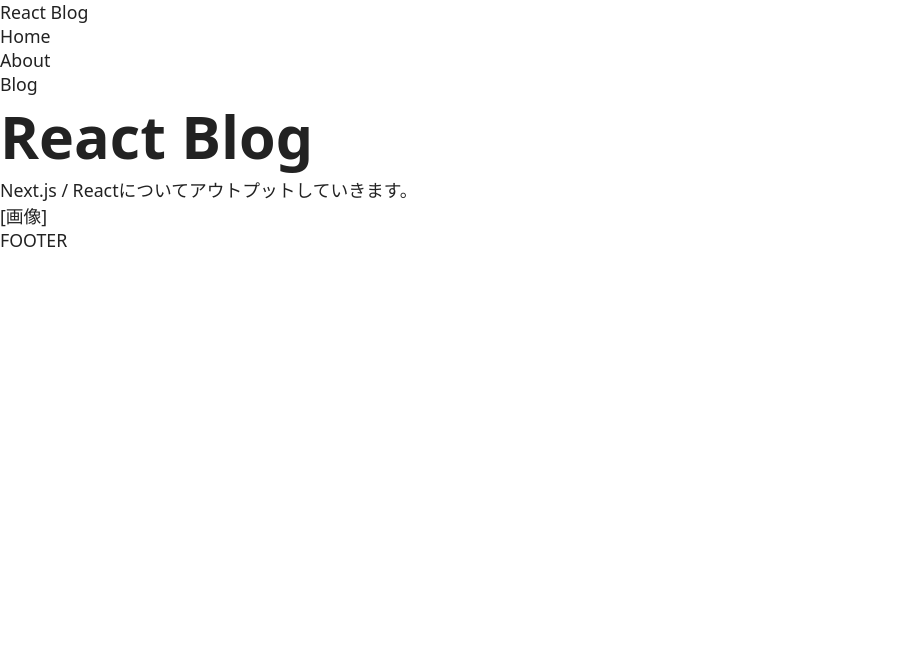
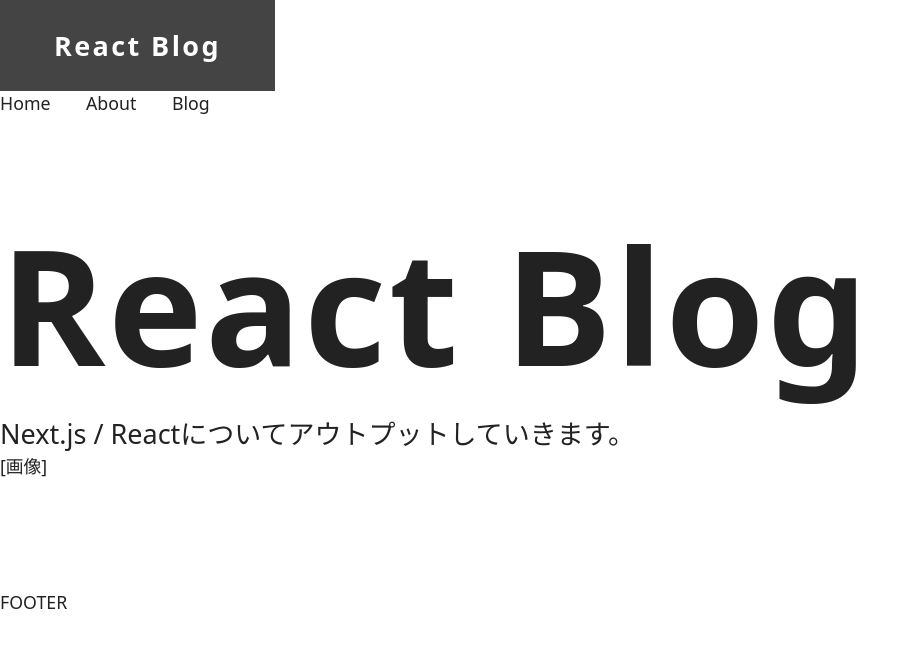
Before and after one commit to SUKE2-ZUKIN/blog-tutorial, a Next.js app: page / in a window 1280 px wide. Shown: the top 648 px of the page, without its empty margins (0-919 px from the left). Built offline with nearby package versions, Linux system fonts and the light colour scheme.

Commit message:
#2 Apply CSS

```diff
--- a/components/header.js
+++ b/components/header.js
@@ -4,7 +4,7 @@
 export default function() {
   return (
     <header>
-      <Logo />
+      <Logo boxOn />
       <Nav />
     </header>
   );
--- a/components/hero.js
+++ b/components/hero.js
@@ -1,8 +1,10 @@
+import styles from 'styles/hero.module.css'
+
 export default function Hero({ title, subtitle, imageOn = false }) {
   return (
-    <div>
-      <h1>{title}</h1>
-      <p>{subtitle}</p>
+    <div className={styles.text}>
+      <h1 className={styles.title}>{title}</h1>
+      <p className={styles.subtitle}>{subtitle}</p>
       {imageOn && <figure>[画像]</figure>}
     </div>
   );
--- a/components/logo.js
+++ b/components/logo.js
@@ -1,8 +1,9 @@
 import Link from "next/link";
+import styles from 'styles/logo.module.css';
 
-export default function() {
+export default function Logo({ boxOn = false }) {
   return (
-    <Link href="/">
+    <Link href="/" className={boxOn ? styles.box : styles.basic } >
       React Blog
     </Link>
   );
--- a/components/nav.js
+++ b/components/nav.js
@@ -1,9 +1,10 @@
 import Link from "next/link";
+import styles from 'styles/nav.module.css'
 
 export default function() {
   return (
     <nav>
-      <ul>
+      <ul className={styles.list}>
         <li>
           <Link href="/">
             Home
```
